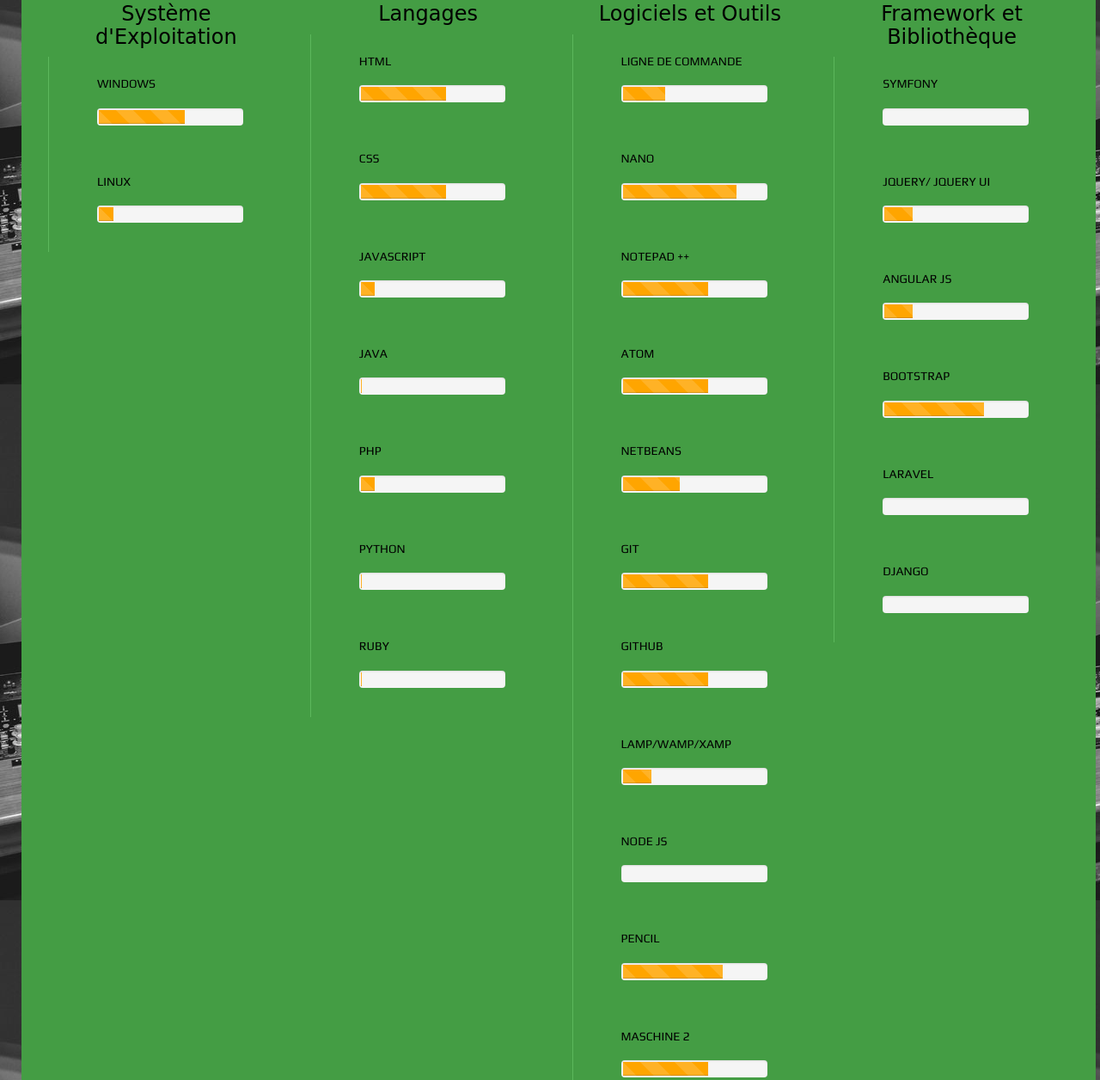
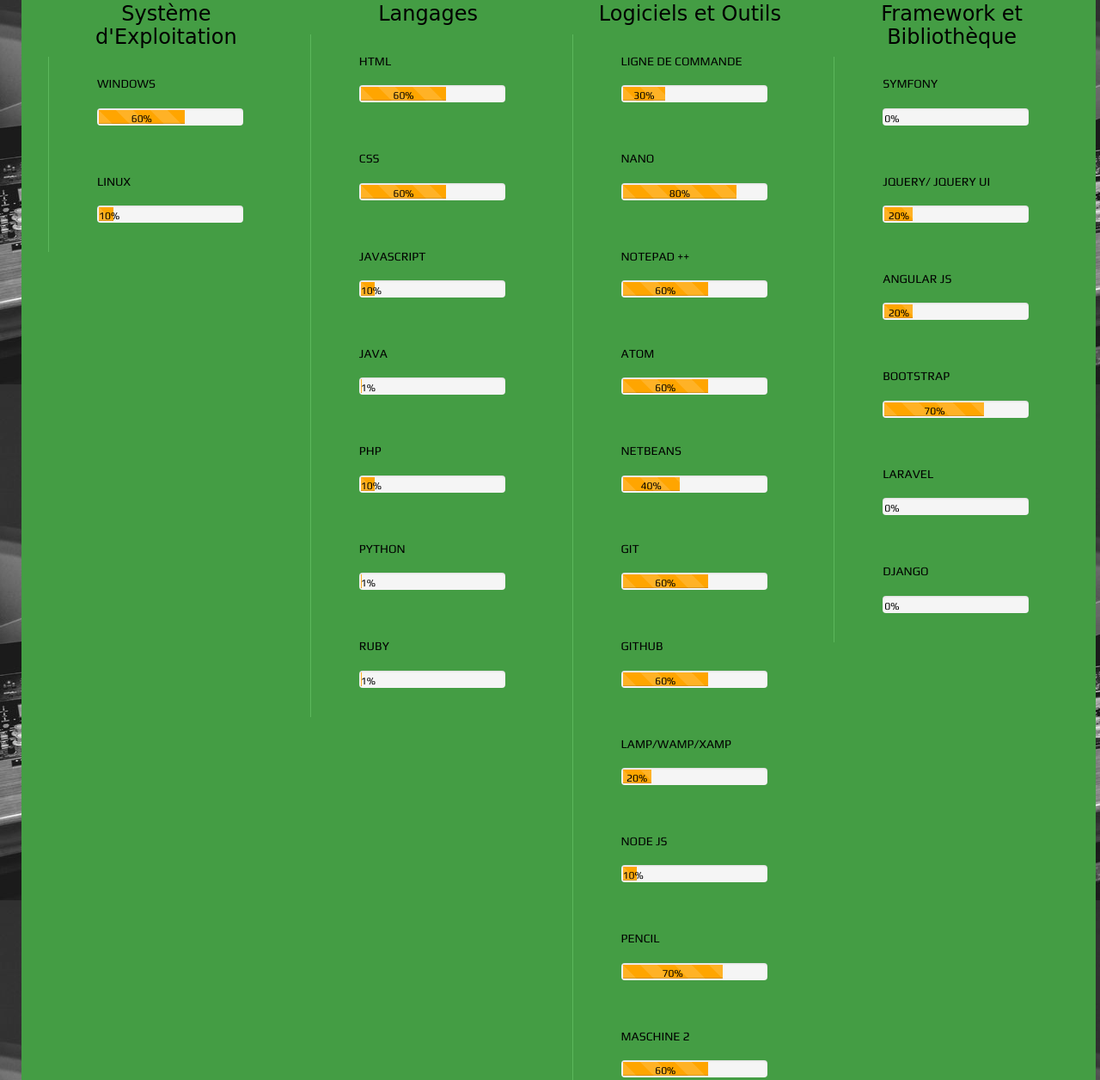
Before and after one commit to WilfriedNguessanBobo/wilfriednguessanbobo.github.io, a plain HTML site: page index.html at #!/competences in a window 1280 px wide. Shown: the part 753-2009 px from the top of the page at 86% size. Drawn offline with nearby package versions, Linux system fonts and the light colour scheme; files whose address does not match are found by name; a web font is replaced by a local one.

Commit message:
note du piano

```diff
--- a/assets/partials/competence.html
+++ b/assets/partials/competence.html
@@ -8,14 +8,14 @@
                   <li><h5>WINDOWS</h5><br>
                     <div class="progress">
                       <div class="progress-bar progress-bar-striped active" role="progressbar" aria-valuenow="60" aria-valuemin="0" aria-valuemax="100" style="width: 60%">
-                        <span class="sr-only">60% Complete</span>
+                        <span class="">60%</span>
                       </div>
                     </div>
                   </li>
                   <li><h5>LINUX</h5><br>
                     <div class="progress">
                       <div class="progress-bar progress-bar-striped active" role="progressbar" aria-valuenow="10" aria-valuemin="0" aria-valuemax="100" style="width: 10%">
-                        <span class="sr-only">10% Complete</span>
+                        <span class="">10%</span>
                       </div>
                     </div>
                   </li>
@@ -30,49 +30,49 @@
                   <li><h5>HTML</h5><br>
                     <div class="progress">
                       <div class="progress-bar progress-bar-striped active" role="progressbar" aria-valuenow="60" aria-valuemin="0" aria-valuemax="100" style="width: 60%">
-                        <span class="sr-only">60% Complete</span>
+                        <span class="">60%</span>
                       </div>
                     </div>
                   </li>
                   <li><h5>CSS</h5><br>
                     <div class="progress">
                       <div class="progress-bar progress-bar-striped active" role="progressbar" aria-valuenow="60" aria-valuemin="0" aria-valuemax="100" style="width: 60%">
-                        <span class="sr-only">60% Complete</span>
+                        <span class="">60%</span>
                       </div>
                     </div>
                   </li>
                   <li><h5>JAVASCRIPT</h5><br>
                     <div class="progress">
                       <div class="progress-bar progress-bar-striped active" role="progressbar" aria-valuenow="10" aria-valuemin="0" aria-valuemax="100" style="width: 10%">
-                        <span class="sr-only">10% Complete</span>
+                        <span class="">10%</span>
                       </div>
                     </div>
                   </li>
                   <li><h5>JAVA</h5> <br>
                     <div class="progress">
                       <div class="progress-bar progress-bar-striped active" role="progressbar" aria-valuenow="1" aria-valuemin="0" aria-valuemax="100" style="width: 1%">
-                        <span class="sr-only">1% Complete</span>
+                        <span class="">1%</span>
                       </div>
                     </div>
                   </li>
                   <li><h5>PHP</h5> <br>
                     <div class="progress">
                       <div class="progress-bar progress-bar-striped active" role="progressbar" aria-valuenow="10" aria-valuemin="0" aria-valuemax="100" style="width: 10%">
-                        <span class="sr-only">10% Complete</span>
+                        <span class="">10%</span>
                       </div>
                     </div>
                   </li>
                   <li><h5>PYTHON</h5><br>
                     <div class="progress">
                       <div class="progress-bar progress-bar-striped active" role="progressbar" aria-valuenow="1" aria-valuemin="0" aria-valuemax="100" style="width: 1%">
-                        <span class="sr-only">1% Complete</span>
+                        <span class="">1%</span>
                       </div>
                     </div>
                   </li>
                   <li><h5>RUBY</h5> <br>
                     <div class="progress">
                       <div class="progress-bar progress-bar-striped active" role="progressbar" aria-valuenow="1" aria-valuemin="0" aria-valuemax="100" style="width: 1%">
-                        <span class="sr-only">1% Complete</span>
+                        <span class="">1%</span>
                       </div>
                     </div>
                   </li>
@@ -93,91 +93,91 @@
                 <li><h5 class="">LIGNE DE COMMANDE</h5><br>
                   <div class="progress">
                     <div class="progress-bar progress-bar-striped active" role="progressbar" aria-valuenow="30" aria-valuemin="0" aria-valuemax="100" style="width: 30%">
-                      <span class="sr-only">30% Complete</span>
+                      <span class="">30%</span>
                     </div>
                   </div>
                 </li>
                 <li><h5>NANO</h5><br>
                   <div class="progress">
                     <div class="progress-bar progress-bar-striped active" role="progressbar" aria-valuenow="80" aria-valuemin="0" aria-valuemax="100" style="width: 80%">
-                      <span class="sr-only">80% Complete</span>
+                      <span class="">80%</span>
                     </div>
                   </div>
                 </li>
                 <li><h5>NOTEPAD ++</h5><br>
                   <div class="progress">
                     <div class="progress-bar progress-bar-striped active" role="progressbar" aria-valuenow="60" aria-valuemin="0" aria-valuemax="100" style="width: 60%">
-                      <span class="sr-only">60% Complete</span>
+                      <span class="">60%</span>
                     </div>
                   </div>
                 </li>
                 <li><h5>ATOM</h5><br>
                   <div class="progress">
                     <div class="progress-bar progress-bar-striped active" role="progressbar" aria-valuenow="60" aria-valuemin="0" aria-valuemax="100" style="width: 60%">
-                      <span class="sr-only">60% Complete</span>
+                      <span class="">60%</span>
                     </div>
                   </div>
                 </li>
                 <li><h5>NETBEANS</h5><br>
                   <div class="progress">
                     <div class="progress-bar progress-bar-striped active" role="progressbar" aria-valuenow="40" aria-valuemin="0" aria-valuemax="100" style="width: 40%">
-                      <span class="sr-only">40% Complete</span>
+                      <span class="">40%</span>
                     </div>
                   </div>
                 </li>
                 <li><h5>GIT</h5><br>
                   <div class="progress">
                     <div class="progress-bar progress-bar-striped active" role="progressbar" aria-valuenow="60" aria-valuemin="0" aria-valuemax="100" style="width: 60%">
-                      <span class="sr-only">60% Complete</span>
+                      <span class="">60%</span>
                     </div>
                   </div>
                 </li>
                 <li><h5>GITHUB</h5><br>
                   <div class="progress">
                     <div class="progress-bar progress-bar-striped active" role="progressbar" aria-valuenow="60" aria-valuemin="0" aria-valuemax="100" style="width: 60%">
-                      <span class="sr-only">60% Complete</span>
+                      <span class="">60%</span>
                     </div>
                   </div>
                 </li>
                 <li><h5>LAMP/WAMP/XAMP</h5><br>
                   <div class="progress">
                     <div class="progress-bar progress-bar-striped active" role="progressbar" aria-valuenow="20" aria-valuemin="0" aria-valuemax="100" style="width: 20%">
-                      <span class="sr-only">20% Complete</span>
+                      <span class="">20%</span>
                     </div>
                   </div>
                 </li>
                 <li><h5>NODE JS</h5><br>
                   <div class="progress">
-                    <div class="progress-bar progress-bar-striped active" role="progressbar" aria-valuenow="0" aria-valuemin="0" aria-valuemax="100" style="width: 0%">
-                      <span class="sr-only">0% Complete</span>
+                    <div class="progress-bar progress-bar-striped active" role="progressbar" aria-valuenow="10" aria-valuemin="0" aria-valuemax="100" style="width: 10%">
+                      <span class="">10%</span>
                     </div>
                   </div>
                 </li>
                 <li><h5>PENCIL</h5><br>
                   <div class="progress">
                     <div class="progress-bar progress-bar-striped active" role="progressbar" aria-valuenow="70" aria-valuemin="0" aria-valuemax="100" style="width: 70%">
-                      <span class="sr-only">70% Complete</span>
+                      <span class="">70%</span>
                     </div>
                   </div>
                 </li>
                 <li><h5>MASCHINE 2</h5><br>
                   <div class="progress">
                     <div class="progress-bar progress-bar-striped active" role="progressbar" aria-valuenow="60" aria-valuemin="0" aria-valuemax="100" style="width: 60%">
-                      <span class="sr-only">60% Complete</span>
+                      <span class="">60%</span>
                     </div>
                   </div>
                 </li>
                 <li><h5>LOGIC PRO X</h5><br>
                   <div class="progress">
                     <div class="progress-bar progress-bar-striped active" role="progressbar" aria-valuenow="60" aria-valuemin="0" aria-valuemax="100" style="width: 60%">
-                      <span class="sr-only">60% Complete</span>
+                      <span class="">60%</span>
                     </div>
                   </div>
                 </li>
                 <li><h5>GESTIONNAIRE DE DEPENDANCE</h5><br>
                   <div class="progress">
                     <div class="progress-bar progress-bar-striped active" role="progressbar" aria-valuenow="60" aria-valuemin="0" aria-valuemax="100" style="width: 60%">
-                      <span class="sr-only">60% Complete</span>
+                      <span class="">60%</span>
                     </div>
                   </div>
                 </li>
@@ -198,28 +198,28 @@
                 <li><h5>SYMFONY</h5><br>
                   <div class="progress">
                     <div class="progress-bar progress-bar-striped active" role="progressbar" aria-valuenow="0" aria-valuemin="0" aria-valuemax="100" style="width: 0%">
-                      <span class="sr-only">0% Complete</span>
+                      <span class="">0%</span>
                     </div>
                   </div>
                 </li>
                 <li><h5>JQUERY/ JQUERY UI</h5><br>
                   <div class="progress">
                     <div class="progress-bar progress-bar-striped active" role="progressbar" aria-valuenow="20" aria-valuemin="0" aria-valuemax="100" style="width: 20%">
-                      <span class="sr-only">20% Complete</span>
+                      <span class="">20%</span>
                     </div>
                   </div>
                 </li>
                 <li><h5>ANGULAR JS</h5><br>
                   <div class="progress">
                     <div class="progress-bar progress-bar-striped active" role="progressbar" aria-valuenow="20" aria-valuemin="0" aria-valuemax="100" style="width: 20%">
-                      <span class="sr-only">20% Complete</span>
+                      <span class="">20%</span>
                     </div>
                   </div>
                 </li>
                 <li><h5>BOOTSTRAP</h5><br>
                   <div class="progress">
                     <div class="progress-bar progress-bar-striped active" role="progressbar" aria-valuenow="70" aria-valuemin="0" aria-valuemax="100" style="width: 70%">
-                      <span class="sr-only">70% Complete</span>
+                      <span class="">70%</span>
                     </div>
                   </div>
                 </li>
@@ -233,14 +233,14 @@
                 <li><h5>LARAVEL</h5><br>
                   <div class="progress">
                     <div class="progress-bar progress-bar-striped active" role="progressbar" aria-valuenow="0" aria-valuemin="0" aria-valuemax="100" style="width: 0%">
-                      <span class="sr-only">0% Complete</span>
+                      <span class="">0%</span>
                     </div>
                   </div>
                 </li>
                 <li><h5>DJANGO</h5><br>
                   <div class="progress">
                     <div class="progress-bar progress-bar-striped active" role="progressbar" aria-valuenow="0" aria-valuemin="0" aria-valuemax="100" style="width: 0%">
-                      <span class="sr-only">0% Complete</span>
+                      <span class="">0%</span>
                     </div>
                   </div>
                 </li>
--- a/assets/styles/style.css
+++ b/assets/styles/style.css
@@ -1,6 +1,12 @@
 {
 /*  border: solid;*/
 margin: 0;
+}
+@font-face {
+font-family: 'glyphicons';
+src: url('assets/librairie/glyphicons-halflings-regular.svg') format('svg');
+font-weight: normal;
+font-style: normal;
 }
 /*.container {
   padding-right: 0px;
```
Also changed, not shown: assets/partials/experience.html (+3 -3 lines), index.html (+2 -1 lines), assets/partials/presentation.html (line endings or trailing spaces), 12 other files.
